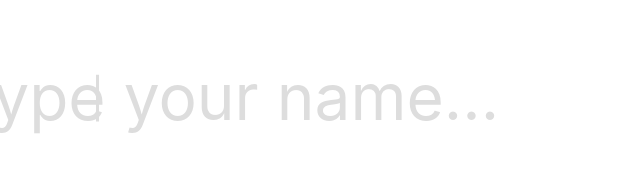
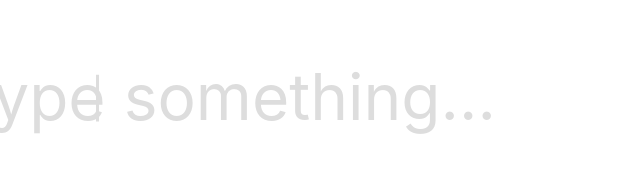
Before and after one commit to steef-o/Lottie-animatography, a website: page index.html in a window 1280 px wide. Shown: the whole page, without its empty margins (0-640 px from the left). Drawn offline with nearby package versions, Linux system fonts and the light colour scheme.

Commit message:
Update readme.md with demo link, updated placeholder text.

```diff
--- a/index.html
+++ b/index.html
@@ -15,7 +15,7 @@
     <div class="row">
         <div class="mt-5">
 
-            <input type="text" class="" placeholder="  type your name..." id="input" autofocus>
+            <input type="text" class="" placeholder="  type something..." id="input" autofocus>
             <div class="character-wrapper">
                 <div class="carot-wrapper"></div>
             </div>
```
Also changed, not shown: readme.md.
